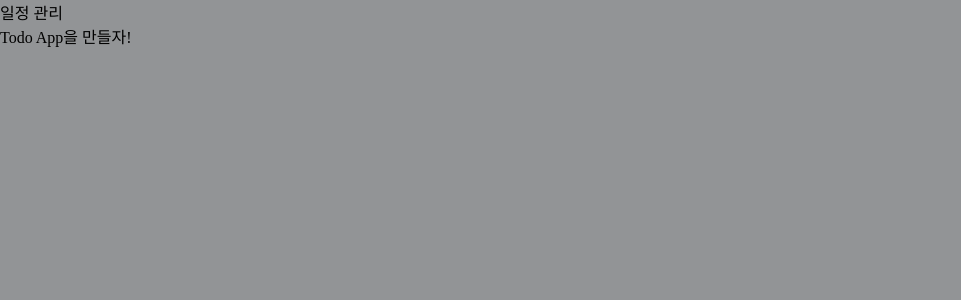
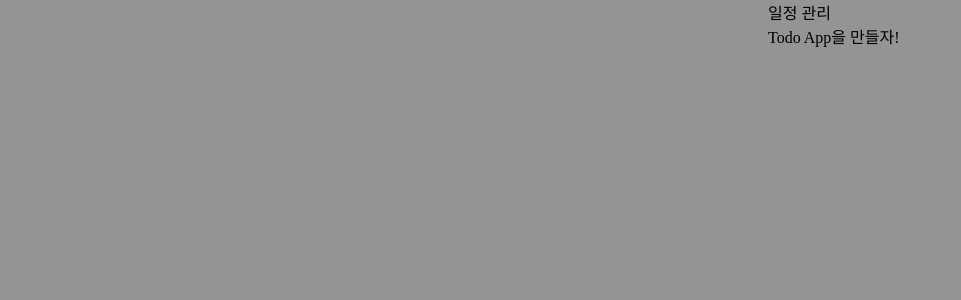
Before and after one commit to sungjaeahn-kopo/react-for-beginers, a React (Create React App) app: page / in a window 1280 px wide. Shown: the top 300 px of the page, without its empty margins (0-961 px from the left). Built offline with nearby package versions, Linux system fonts and the light colour scheme.

Commit message:
test_commit

```diff
--- a/src/components/TodoTemplate.scss
+++ b/src/components/TodoTemplate.scss
@@ -0,0 +1,4 @@
+.TodoTemplate {
+    width : 512px;
+    margin-left : auto;
+}
```
